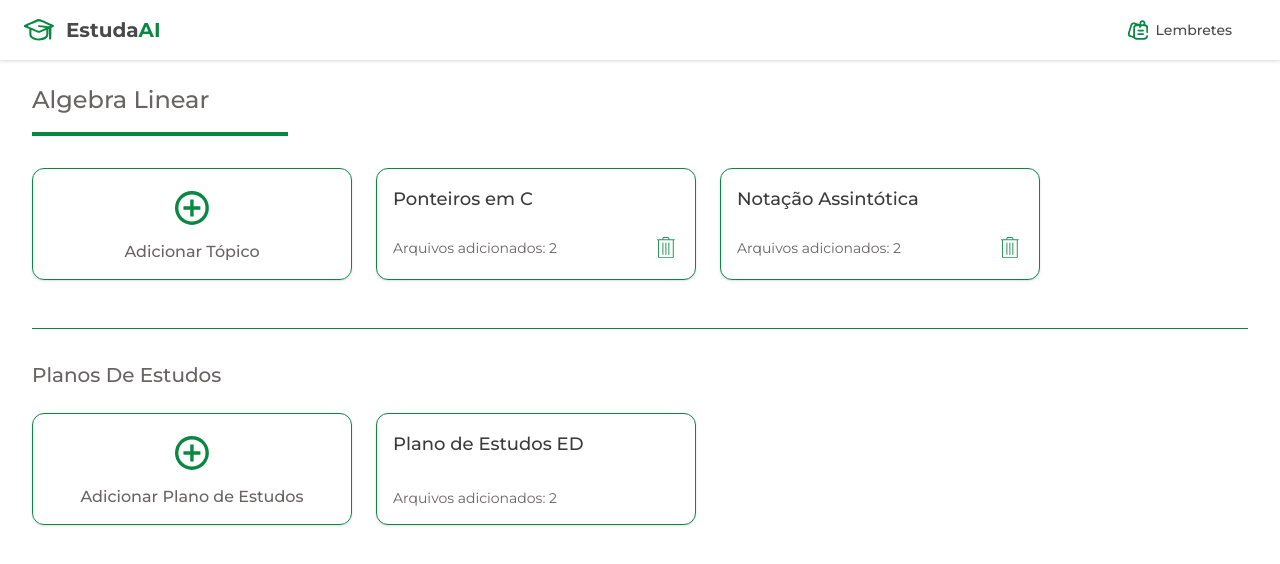
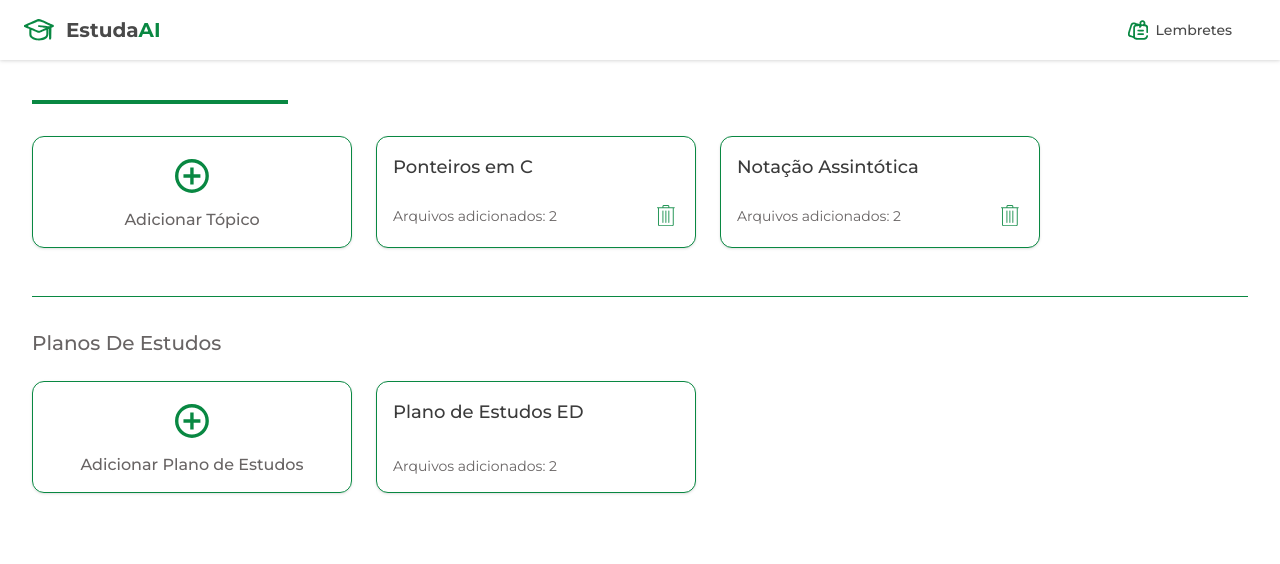
Before and after one commit to HChuvas/EstudaAI, a Next.js app: page /grupos/algebra-linear in a window 1280 px wide. Shown: the top 564 px of the page. Built offline with nearby package versions, Linux system fonts and the light colour scheme.

Commit message:
conserta nome da disciplina

```diff
--- a/app/grupos/[disciplina]/page.tsx
+++ b/app/grupos/[disciplina]/page.tsx
@@ -3,7 +3,7 @@
 import { Navbar } from "@/app/components/navbar";
 import Image from "next/image";
 import { useState, useMemo, useCallback } from "react";
-import { usePathname, useRouter } from "next/navigation";
+import { useParams, usePathname, useRouter, useSearchParams } from "next/navigation";
 
 type Topic = {
   id: string;
@@ -20,13 +20,17 @@ export default function TopicosPage() {
     return parts.length ? parts[parts.length - 1] : "disciplina";
   }, [pathname]);
 
-  const disciplineName = useMemo(() => {
-    return disciplineSlug
-      .replace(/[-_]/g, " ")
-      .split(" ")
-      .map((p) => p.charAt(0).toUpperCase() + p.slice(1))
-      .join(" ");
-  }, [disciplineSlug]);
+  // const disciplineName = useMemo(() => {
+  //   return disciplineSlug
+  //     .replace(/[-_]/g, " ")
+  //     .split(" ")
+  //     .map((p) => p.charAt(0).toUpperCase() + p.slice(1))
+  //     .join(" ");
+  // }, [disciplineSlug]);
+
+  const { id } = useParams();
+  const search = useSearchParams();
+  const disciplineName = search.get("nomeDisciplina");
 
   const [topics, setTopics] = useState<Topic[]>([
     { id: "t1", title: "Ponteiros em C", filesCount: 2 },
--- a/app/homepage/page.tsx
+++ b/app/homepage/page.tsx
@@ -44,7 +44,7 @@ export default function HomePage() {
       // Limpa campo + fecha modal
       setNovaDisciplina("");
       setShowModal(false);
-      router.push(`grupos/${data.name}`)
+      router.push(`grupos/${data.id}?nomeDisciplina=${data.name}`)
     } catch (err) {
       console.error("Erro ao criar disciplina:", err);
     }
@@ -82,7 +82,7 @@ export default function HomePage() {
             {disciplinas.map((disciplina) => (
               <Link
                 key={disciplina.id}
-                href={`/grupos/${disciplina.name}`}
+                href={`/grupos/${disciplina.id}?nomeDisciplina=${disciplina.name}`}
                 className="block p-3 bg-[#098842] text-white hover:bg-white hover:text-[#098842] rounded-xl whitespace-nowrap overflow-hidden text-ellipsis"
               >
                 {disciplina.name}
```
